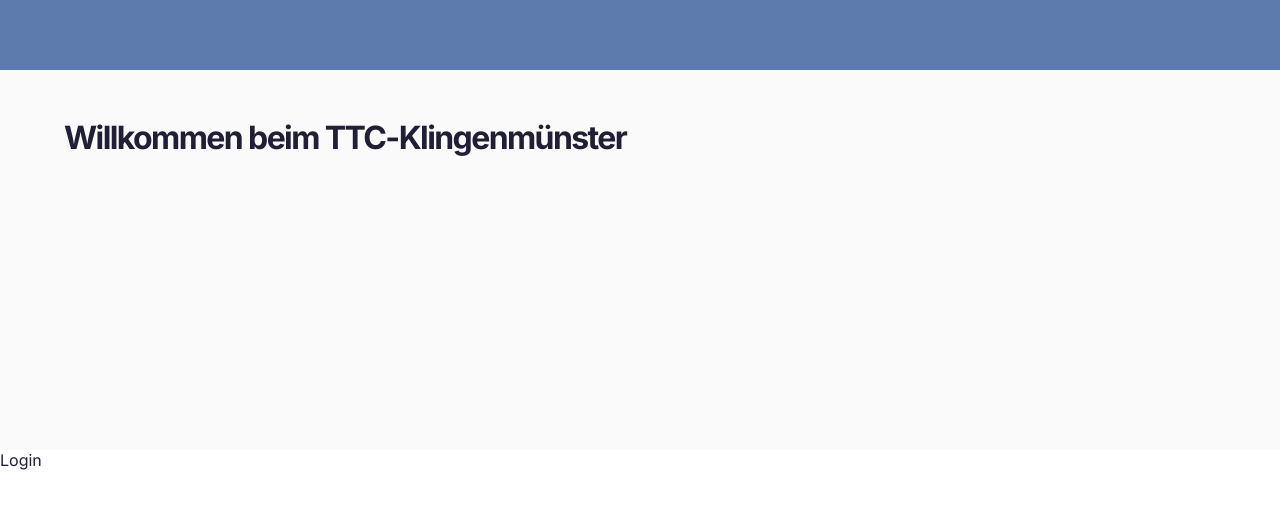
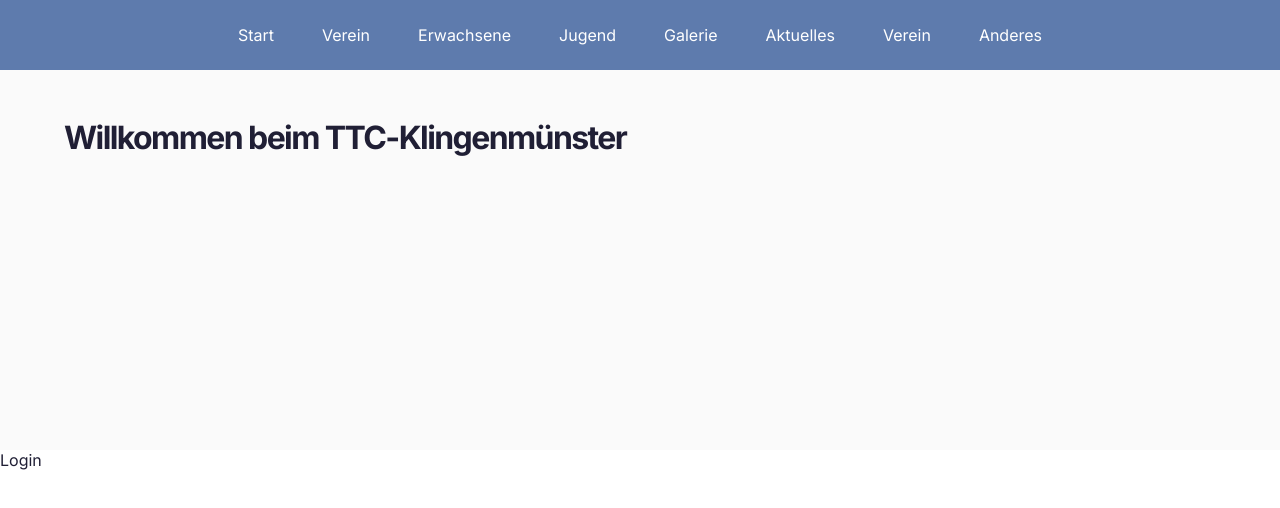
Before and after one commit to JurIVoelker/next-ttc, a Next.js app: page / in a window 1280 px wide. Shown: the top 508 px of the page. Built offline with nearby package versions, Linux system fonts and the light colour scheme.

Commit message:
feat: navbar component

```diff
--- a/components/Navbar/NavBar.js
+++ b/components/Navbar/NavBar.js
@@ -1,7 +1,35 @@
+import Link from "next/link";
 import styles from "./NavBar.module.scss";
 
 const NavBar = () => {
-  return <div className={styles.navContainer}></div>;
+  return (
+    <div className={styles.navContainer}>
+      <Link href={"/"} className={styles.link}>
+        Start
+      </Link>
+      <Link href={"/"} className={styles.link}>
+        Verein
+      </Link>
+      <Link href={"/"} className={styles.link}>
+        Erwachsene
+      </Link>
+      <Link href={"/"} className={styles.link}>
+        Jugend
+      </Link>
+      <Link href={"/"} className={styles.link}>
+        Galerie
+      </Link>
+      <Link href={"/aktuelles"} className={styles.link}>
+        Aktuelles
+      </Link>
+      <Link href={"/"} className={styles.link}>
+        Verein
+      </Link>
+      <Link href={"/"} className={styles.link}>
+        Anderes
+      </Link>
+    </div>
+  );
 };
 
 export default NavBar;
--- a/components/Navbar/NavBar.module.scss
+++ b/components/Navbar/NavBar.module.scss
@@ -3,4 +3,17 @@
 .navContainer {
   height: 70px;
   background-color: $primary-bg;
+  display: flex;
+  justify-content: center;
+  align-items: center;
+  gap: 48px;
+  @include size-m {
+    gap: 32px;
+  }
+  @include size-s {
+    gap: 16px;
+  }
+  .link {
+    color: white;
+  }
 }
```
